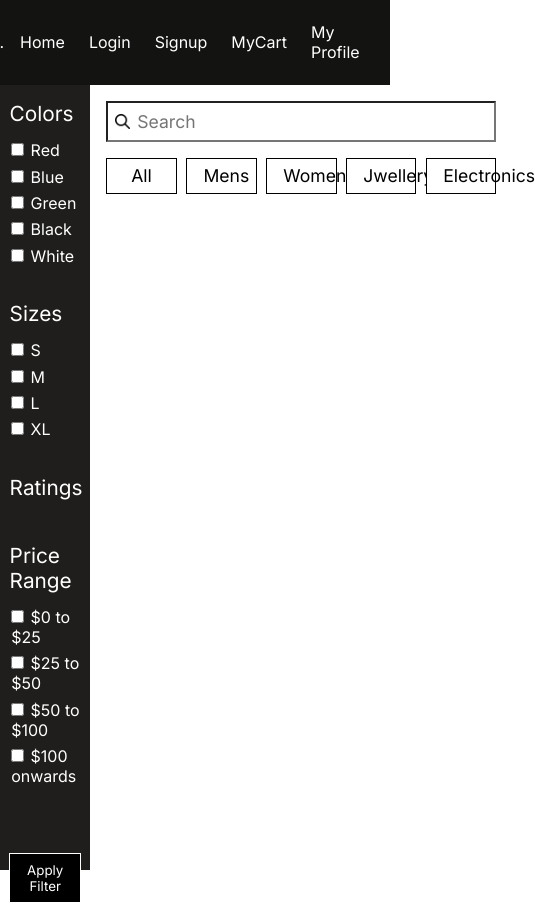
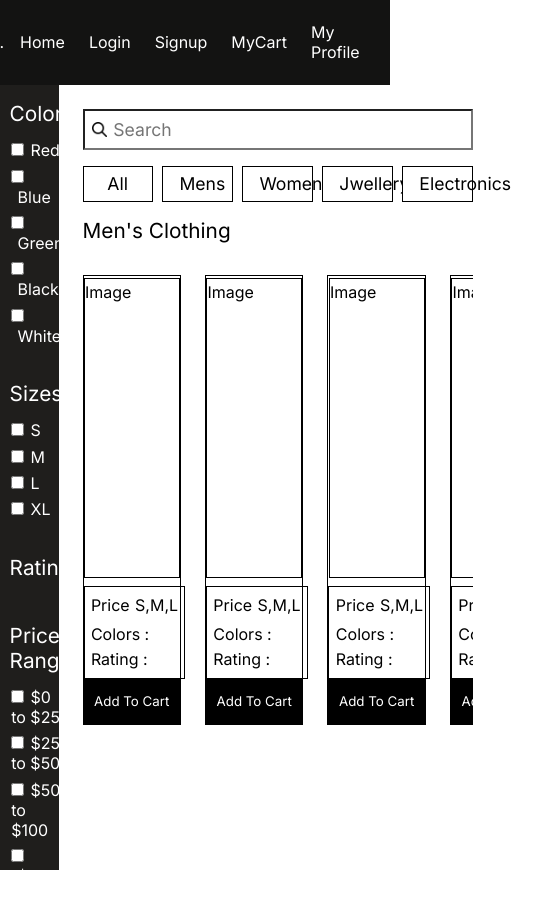
Before and after one commit to AkshayGPA/F3-Module-Test-April-, a plain HTML site: page shop.html in a window 390 px wide. Shown: the top 920 px of the page, 535 px wide, since content can reach past the window. Drawn offline with Linux system fonts and the light colour scheme.

Commit message:
Shop page UI completed in a crude approach, but not responsive

```diff
--- a/shop.css
+++ b/shop.css
@@ -53,9 +53,10 @@
 }
 
 #filters-col {
+  /* position: fixed; */
   display: flex;
   flex-direction: column;
-  width: 11em;
+  width: 15%;
   height: 93vh;
   background-color: rgb(31, 30, 28);
   color: white;
@@ -80,7 +81,7 @@
   margin-bottom: 0.5rem;
 }
 
-#colors-heading, #size-heading, #rating-heading, #price-heading {
+.filter-headings {
   font-size: 1.3rem;
   margin-bottom: 0.7rem;
   margin-left: 0.1rem;
@@ -108,7 +109,7 @@
 /* Styling the remainder of the page which I call as the browse shop div */
 
 #browse-shop {
-  padding: 1rem;
+  padding: 1.5rem;
   width: 100%;
 }
 
@@ -141,3 +142,70 @@
   background-color: white;
   border: 1px solid black;
 }
+
+/* Styling the product listings div */
+
+#product-listings-flex {
+  display: flex;
+  flex-direction: column;
+}
+
+#category-heading {
+  font-size: 1.3rem;
+  margin: 1rem 0;
+}
+
+.product-tile-flex {
+  display: flex;
+  padding: 0.5rem 0;
+  justify-content: space-evenly;
+  overflow-x: auto;
+}
+
+.product-tiles {
+  width: 21rem;
+  height: 28rem;
+  border: 1px solid black;
+  padding: 0;
+  margin: 0.5rem 1.5rem 0.5rem 0;
+}
+
+.product-image-div {
+  padding: 0.2rem 0;
+  margin: 0.15rem auto;
+  width: 97%;
+  height: 65%;
+  border: 1px solid black;
+}
+
+.product-details-div {
+  display: flex;
+  flex-direction: column;
+  width: 97%;
+  height: 19%;
+  padding: 0.2rem 0.2rem;
+  margin: 0.5rem auto;
+  margin-bottom: 0;
+  border: 1px solid black;
+}
+
+.price-size-flex {
+  display: flex;
+  flex-direction: row;
+  justify-content: space-between;
+  margin: 0.3rem 0.2rem;
+}
+
+.color-options, .current-ratings {
+  margin: 0.3rem 0.2rem 0 0.2rem;
+}
+
+.add-to-cart-btns {
+  padding: 0.2rem;
+  margin: 0;
+  width: 100%;
+  height: 10%;
+  background-color: black;
+  color: white;
+  border: none;
+}
--- a/shop.html
+++ b/shop.html
@@ -92,6 +92,64 @@
         <button class="category-filter-btns" id="jwellery-btn">Jwellery</button>
         <button class="category-filter-btns" id="electronics-btn">Electronics</button>
       </div>
+
+      <div id="product-listings-flex">
+        <p class="headings" id="category-heading">Men's Clothing</p>
+
+        <div class="product-tile-flex">
+          <div class="product-tiles">
+            <div class="product-image-div">Image</div>
+            <div class="product-details-div">
+              <div class="price-size-flex">
+                <p>Price</p>
+                <p>S,M,L</p>
+              </div>
+              <p class="color-options">Colors : </p>
+              <p class="current-ratings">Rating : </p>
+            </div>
+            <button class="add-to-cart-btns" type="submit">Add To Cart</button>
+          </div>
+
+          <div class="product-tiles">
+            <div class="product-image-div">Image</div>
+            <div class="product-details-div">
+              <div class="price-size-flex">
+                <p>Price</p>
+                <p>S,M,L</p>
+              </div>
+              <p class="color-options">Colors : </p>
+              <p class="current-ratings">Rating : </p>
+            </div>
+            <button class="add-to-cart-btns" type="submit">Add To Cart</button>
+          </div>
+
+          <div class="product-tiles">
+            <div class="product-image-div">Image</div>
+            <div class="product-details-div">
+              <div class="price-size-flex">
+                <p>Price</p>
+                <p>S,M,L</p>
+              </div>
+              <p class="color-options">Colors : </p>
+              <p class="current-ratings">Rating : </p>
+            </div>
+            <button class="add-to-cart-btns" type="submit">Add To Cart</button>
+          </div>
+
+          <div class="product-tiles">
+            <div class="product-image-div">Image</div>
+            <div class="product-details-div">
+              <div class="price-size-flex">
+                <p>Price</p>
+                <p>S,M,L</p>
+              </div>
+              <p class="color-options">Colors : </p>
+              <p class="current-ratings">Rating : </p>
+            </div>
+            <button class="add-to-cart-btns" type="submit">Add To Cart</button>
+          </div>
+        </div>
+      </div>
     </div>
   </div>
 
```
Also changed, not shown: profile.css (line endings or trailing spaces).
